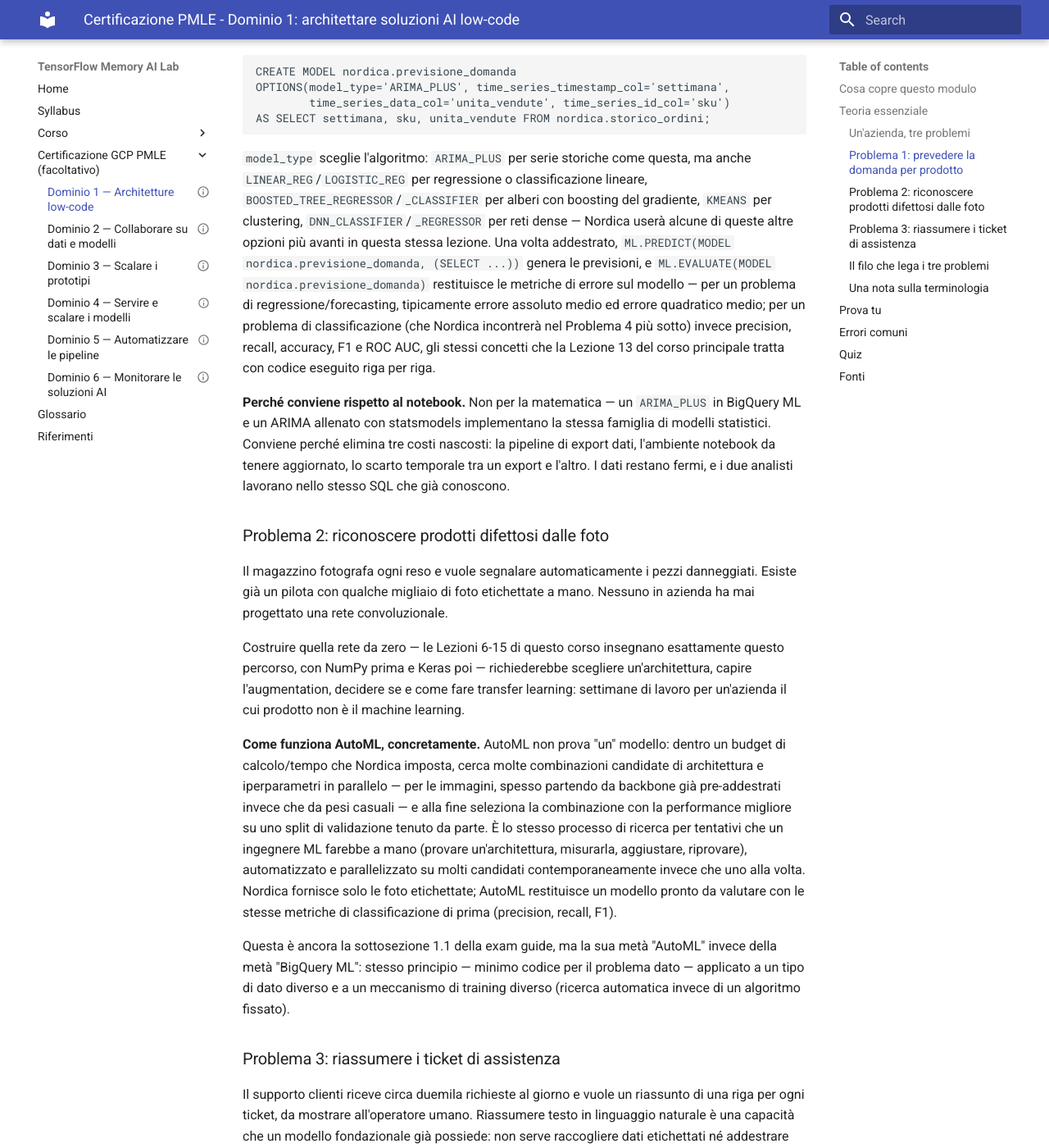
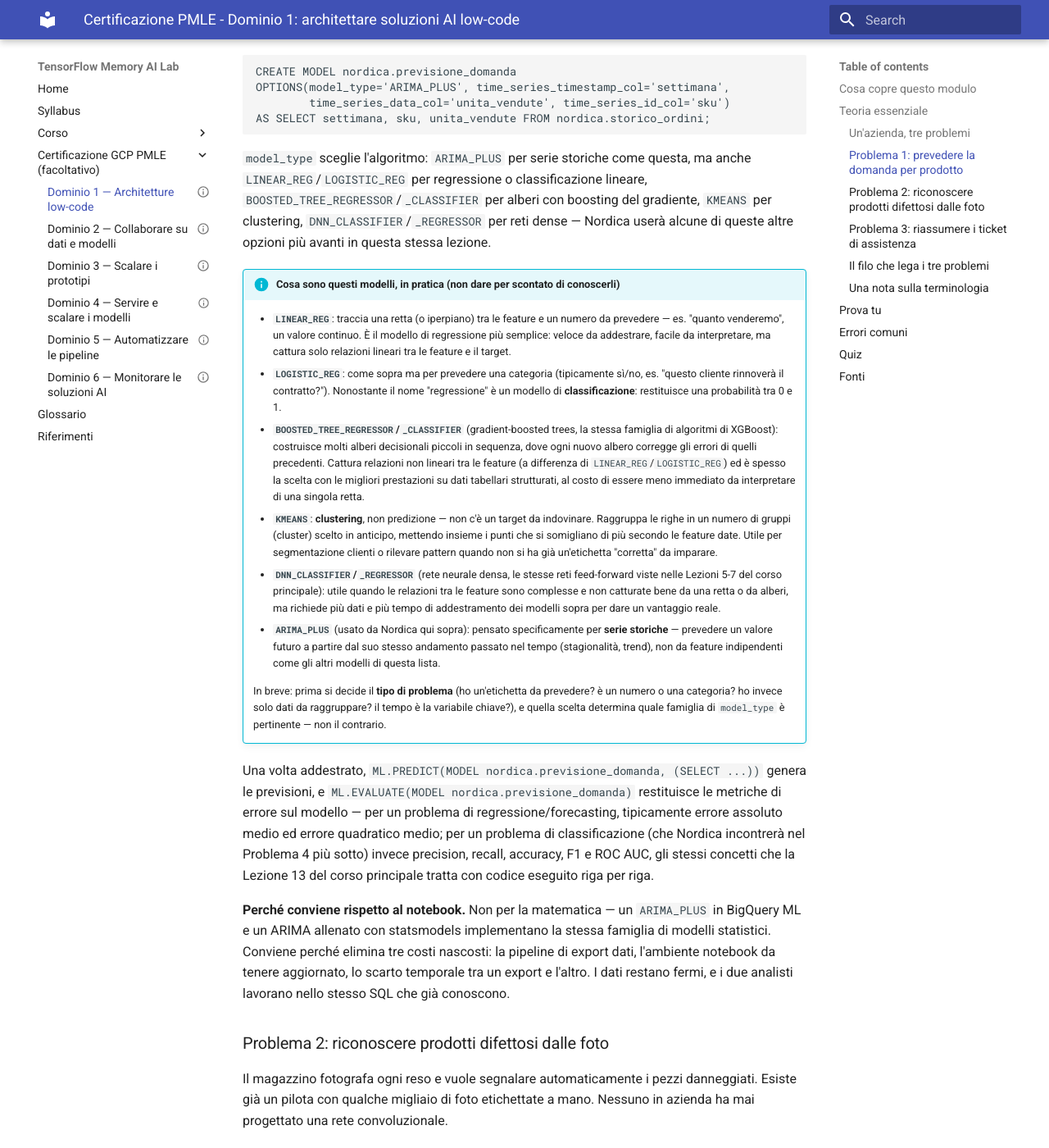
Before and after one commit to blindosbarra/tensorflow-memory-course, an MkDocs documentation site: the page built from docs/modules/pmle-01-architect-low-code-ai-solutions.md, in a window 1280 px wide and 1400 px high, scrolled down 1222 px. Shown: the whole window at 82% size. Built offline with MkDocs 1.6.1 and Material for MkDocs 9.7.7, drawn with Linux system fonts in a browser that asks for light colours.

Commit message:
pmle-01: spiega cosa sono i model_type di BigQuery ML, non solo elencarli
Feedback studente: la lista di model_type (LINEAR_REG, LOGISTIC_REG,
BOOSTED_TREE_*, KMEANS, DNN_*) dava per scontato che il lettore sapesse
gia' cosa fa ciascun algoritmo. Aggiunto un riquadro nella lezione (e
il dettaglio corrispondente in apis.md) che spiega ogni model_type in
termini semplici: che tipo di problema risolve, come funziona a
grandi linee, quando sceglierlo rispetto agli altri.

```diff
--- a/docs/modules/pmle-01-architect-low-code-ai-solutions.md
+++ b/docs/modules/pmle-01-architect-low-code-ai-solutions.md
@@ -77,7 +77,51 @@ questa, ma anche `LINEAR_REG`/`LOGISTIC_REG` per regressione o
 classificazione lineare, `BOOSTED_TREE_REGRESSOR`/`_CLASSIFIER` per
 alberi con boosting del gradiente, `KMEANS` per clustering,
 `DNN_CLASSIFIER`/`_REGRESSOR` per reti dense — Nordica userà alcune di
-queste altre opzioni più avanti in questa stessa lezione. Una volta
+queste altre opzioni più avanti in questa stessa lezione.
+
+!!! info "Cosa sono questi modelli, in pratica (non dare per scontato di conoscerli)"
+    - **`LINEAR_REG`**: traccia una retta (o iperpiano) tra le feature e
+      un numero da prevedere — es. "quanto venderemo", un valore
+      continuo. È il modello di regressione più semplice: veloce da
+      addestrare, facile da interpretare, ma cattura solo relazioni
+      lineari tra le feature e il target.
+    - **`LOGISTIC_REG`**: come sopra ma per prevedere una categoria (tipicamente
+      sì/no, es. "questo cliente rinnoverà il contratto?"). Nonostante il
+      nome "regressione" è un modello di **classificazione**: restituisce
+      una probabilità tra 0 e 1.
+    - **`BOOSTED_TREE_REGRESSOR`/`_CLASSIFIER`** (gradient-boosted trees,
+      la stessa famiglia di algoritmi di XGBoost): costruisce molti
+      alberi decisionali piccoli in sequenza, dove ogni nuovo albero
+      corregge gli errori di quelli precedenti. Cattura relazioni non
+      lineari tra le feature (a differenza di `LINEAR_REG`/`LOGISTIC_REG`)
+      ed è spesso la scelta con le migliori prestazioni su dati tabellari
+      strutturati, al costo di essere meno immediato da interpretare di
+      una singola retta.
+    - **`KMEANS`**: **clustering**, non predizione — non c'è un target da
+      indovinare. Raggruppa le righe in un numero di gruppi (cluster)
+      scelto in anticipo, mettendo insieme i punti che si somigliano di
+      più secondo le feature date. Utile per segmentazione clienti o
+      rilevare pattern quando non si ha già un'etichetta "corretta" da
+      imparare.
+    - **`DNN_CLASSIFIER`/`_REGRESSOR`** (rete neurale densa, le stesse
+      reti feed-forward viste nelle Lezioni 5-7 del corso principale):
+      utile quando le relazioni tra le feature sono complesse e non
+      catturate bene da una retta o da alberi, ma richiede più dati e più
+      tempo di addestramento dei modelli sopra per dare un vantaggio
+      reale.
+    - **`ARIMA_PLUS`** (usato da Nordica qui sopra): pensato
+      specificamente per **serie storiche** — prevedere un valore futuro
+      a partire dal suo stesso andamento passato nel tempo (stagionalità,
+      trend), non da feature indipendenti come gli altri modelli di
+      questa lista.
+
+    In breve: prima si decide il **tipo di problema** (ho un'etichetta da
+    prevedere? è un numero o una categoria? ho invece solo dati da
+    raggruppare? il tempo è la variabile chiave?), e quella scelta
+    determina quale famiglia di `model_type` è pertinente — non il
+    contrario.
+
+Una volta
 addestrato, `ML.PREDICT(MODEL nordica.previsione_domanda, (SELECT ...))`
 genera le previsioni, e `ML.EVALUATE(MODEL nordica.previsione_domanda)`
 restituisce le metriche di errore sul modello — per un problema di
```
Also changed, not shown: knowledge/pmle-01-architect-low-code-ai-solutions/apis.md (+27 -8 lines).
